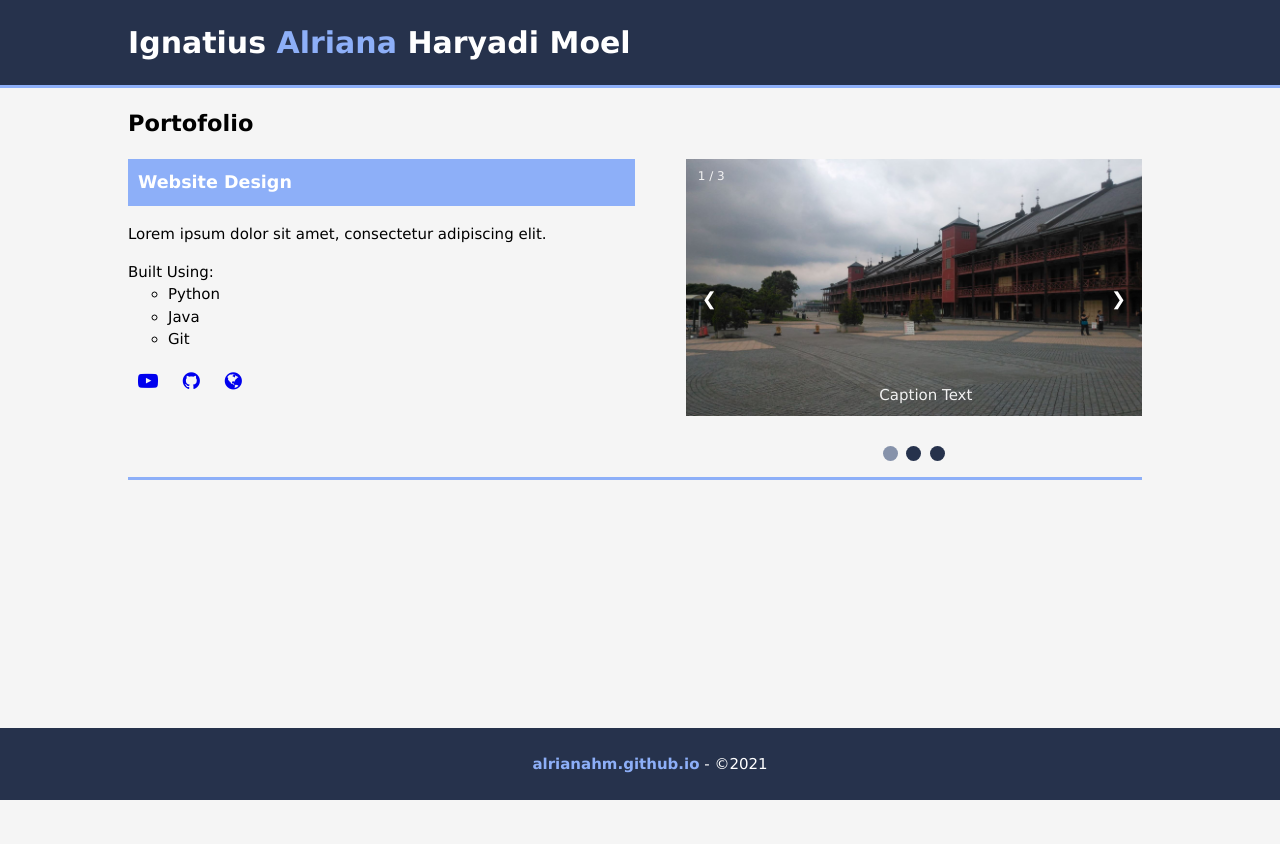
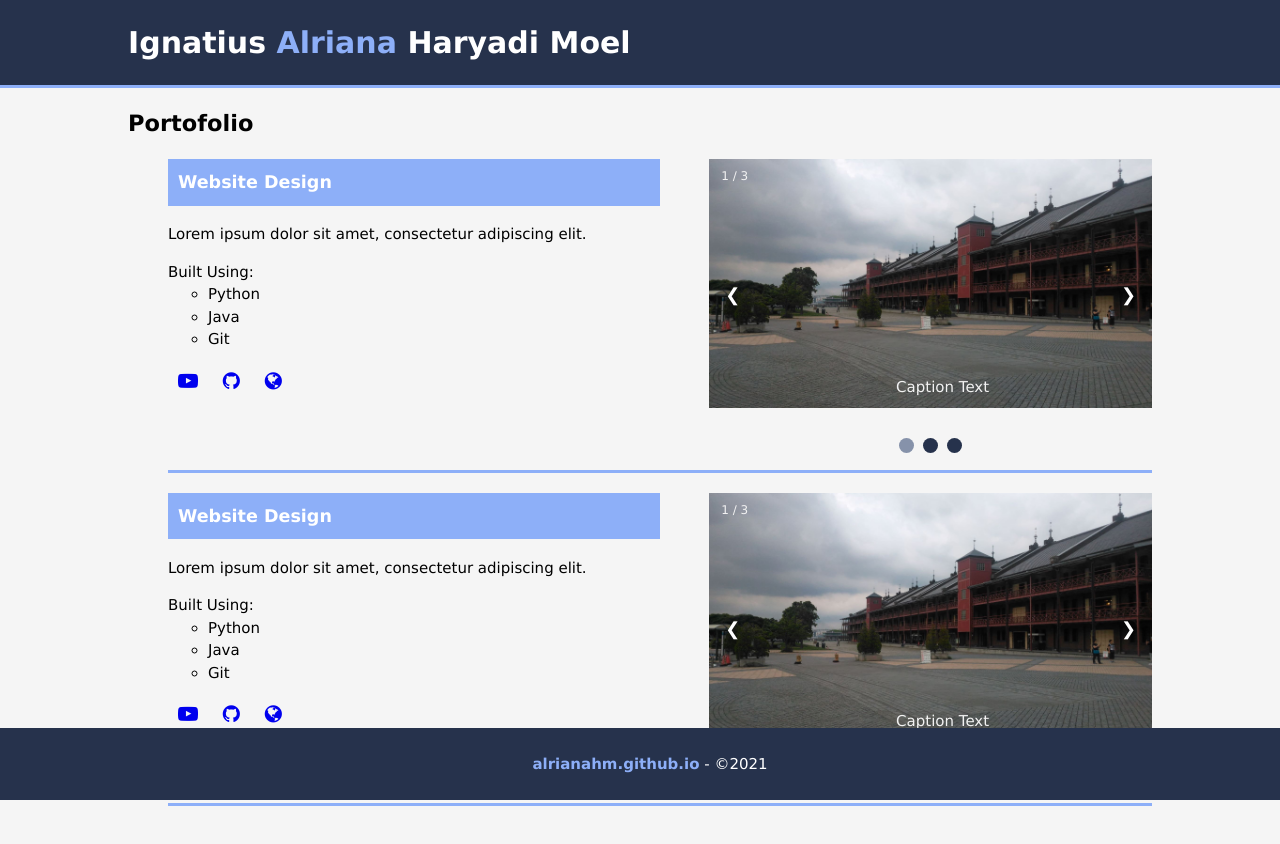
Before and after one commit to AlrianaHM/alrianahm.github.io, a plain HTML site: page index.html in a window 1280 px wide. Before the commit the page ends 800 px from the top, so only its background shows below. Drawn offline with Linux system fonts and the light colour scheme.

Commit message:
update script to work with mulitple portofolio and updata style

```diff
--- a/css/style.css
+++ b/css/style.css
@@ -48,21 +48,12 @@ footer{
 }
 
 /* Portofolio */
-ul#portofolio-list {
-    margin: 0 10px 0 0;
-    padding: 0;
-}
-
-ul#portofolio-list li.portofolio{
-    padding: 0;
-    margin: 0;
-    list-style: none;
-    display: block
-}
 
 .portofolio{
-    padding: 20px;
-    margin-bottom: 15px;
+    list-style: none;
+    display: block;
+    margin: 0 0 20px 0;
+    padding: 0;
     overflow: auto;
     border-bottom: #8daff8 3px solid;
 }
--- a/index.html
+++ b/index.html
@@ -23,7 +23,7 @@
             <div class="container">
                 <h1 class="page-title">Portofolio</h1>
                 <ul id="portofolio-list">
-                    <li class="portofolio">
+                    <li class="portofolio" id="porto1">
                         <div class="left-part">
                             <h3 class="portofolio-title">Website Design</h3>
                             <p class="portofolio-desc"> Lorem ipsum dolor sit amet, consectetur adipiscing elit.</p>
@@ -63,14 +63,66 @@
                                     <div class="text">Caption Three</div>
                                 </div>
 
-                                <a class="prev" onclick="plusSlides(-1)">&#10094;</a>
-                                <a class="next" onclick="plusSlides(1)">&#10095;</a>
+                                <a class="prev" onclick="plusSlides('porto1', -1)">&#10094;</a>
+                                <a class="next" onclick="plusSlides('porto1', 1)">&#10095;</a>
                             </div>
                             <br>
                             <div class="dot-container">
-                                <span class="dot" onclick="currentSlide(1)"></span>
-                                <span class="dot" onclick="currentSlide(2)"></span>
-                                <span class="dot" onclick="currentSlide(3)"></span>
+                                <span class="dot" onclick="currentSlide('porto1', 1)"></span>
+                                <span class="dot" onclick="currentSlide('porto1', 2)"></span>
+                                <span class="dot" onclick="currentSlide('porto1', 3)"></span>
+                            </div>
+                        </div>
+                    </li>
+
+                    <li class="portofolio" id="porto2">
+                        <div class="left-part">
+                            <h3 class="portofolio-title">Website Design</h3>
+                            <p class="portofolio-desc"> Lorem ipsum dolor sit amet, consectetur adipiscing elit.</p>
+
+                            <div class="tech-list">
+                                <p>Built Using:</p>
+                                <ul>
+                                    <li>Python</li>
+                                    <li>Java</li>
+                                    <li>Git</li>
+                                </ul>
+                            </div>
+
+                            <div class="portofolio-link">
+                                <a href="#"><i class="fa fa-youtube-play"></i></a>
+                                <a href="#"><i class="fa fa-github"></i></a>
+                                <a href="#"><i class="fa fa-globe"></i></a>
+                            </div>
+                        </div>
+                        <div class="right-part">
+                            <div class="slideshow-container">
+                                <div class="mySlides">
+                                    <div class="numbertext">1 / 3</div>
+                                    <img src="./img/portofolio/1/1.jpg" style="width:100%">
+                                    <div class="text">Caption Text</div>
+                                </div>
+
+                                <div class="mySlides">
+                                    <div class="numbertext">2 / 3</div>
+                                    <img src="./img/portofolio/1/2.jpg" style="width:100%">
+                                    <div class="text">Caption Two</div>
+                                </div>
+
+                                <div class="mySlides">
+                                    <div class="numbertext">3 / 3</div>
+                                    <img src="./img/portofolio/1/3.jpg" style="width:100%">
+                                    <div class="text">Caption Three</div>
+                                </div>
+
+                                <a class="prev" onclick="plusSlides('porto2', -1)">&#10094;</a>
+                                <a class="next" onclick="plusSlides('porto2', 1)">&#10095;</a>
+                            </div>
+                            <br>
+                            <div class="dot-container">
+                                <span class="dot" onclick="currentSlide('porto2', 1)"></span>
+                                <span class="dot" onclick="currentSlide('porto2', 2)"></span>
+                                <span class="dot" onclick="currentSlide('porto2', 3)"></span>
                             </div>
                         </div>
                     </li>
--- a/js/main.js
+++ b/js/main.js
@@ -1,10 +1,19 @@
 var slideIndex = 1;
-showSlides(slideIndex);
+showAllSlides(slideIndex);
 
-function showSlides(n){
+function showAllSlides(){
+    const portos = document.getElementsByClassName("portofolio");
+    console.log(portos)
+    for (const p of portos) {
+        showSlides(p.id, 1)
+    }
+}
+
+function showSlides(portoId, n){
     var i;
-    var slides = document.getElementsByClassName("mySlides");
-    var dots = document.getElementsByClassName("dot");
+    var porto = porto1 = document.getElementById(portoId)
+    var slides = porto.getElementsByClassName("mySlides");
+    var dots = porto.getElementsByClassName("dot");
 
     if (n > slides.length){
         slideIndex = 1;
@@ -21,15 +30,14 @@ function showSlides(n){
         dots[i].className = dots[i].className.replace(" active", "");
     }
 
-    console.log(slides[slideIndex-1]);
     slides[slideIndex-1].style.display = "block";
     dots[slideIndex-1].className += " active";
 }
 
-function currentSlide(n){
-    showSlides(slideIndex = n);
+function currentSlide(portoId, n){
+    showSlides(portoId, slideIndex = n);
 }
 
-function plusSlides(n){
-    showSlides(slideIndex += n);
+function plusSlides(portoId,n){
+    showSlides(portoId, slideIndex += n);
 }
```
